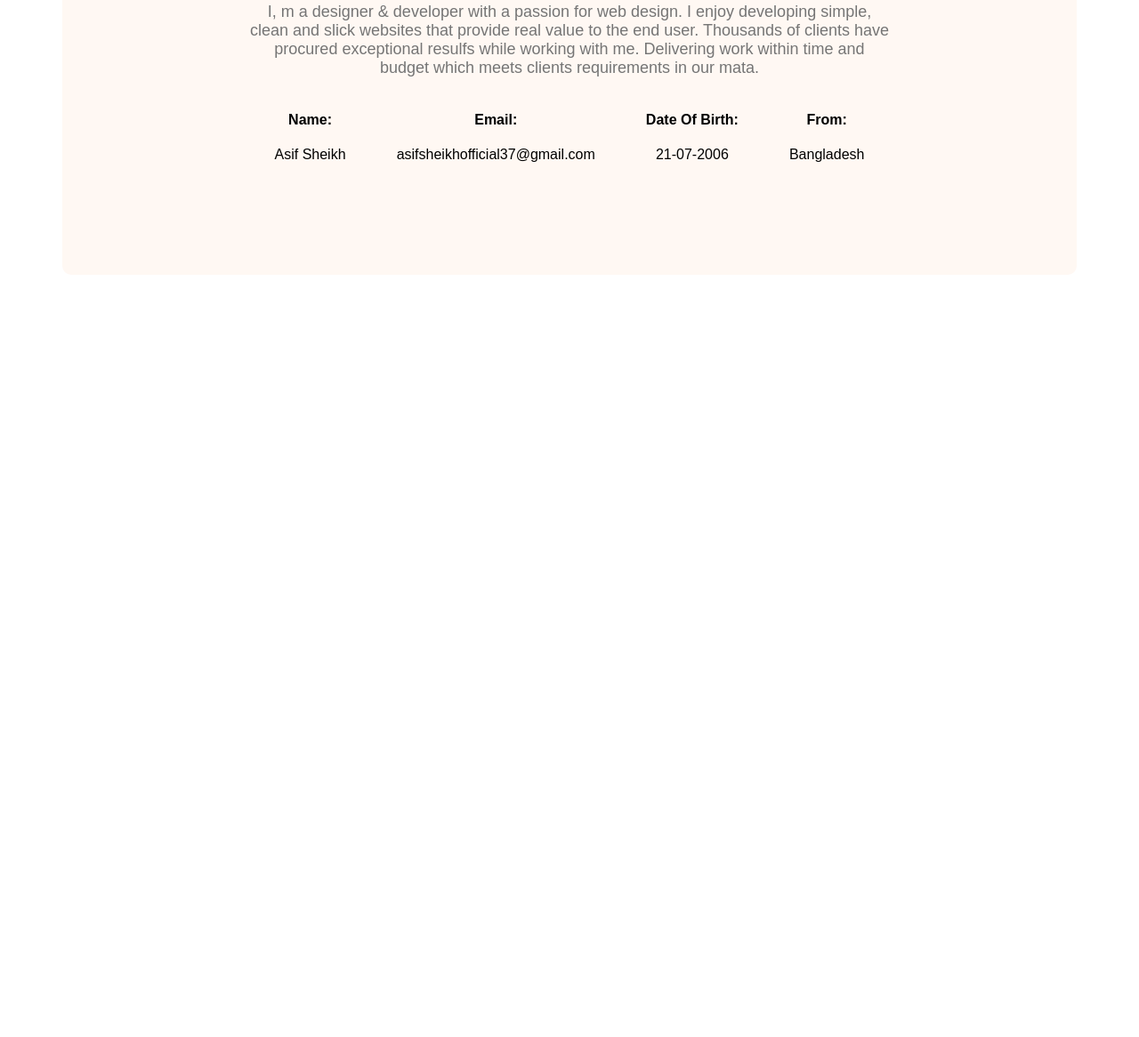
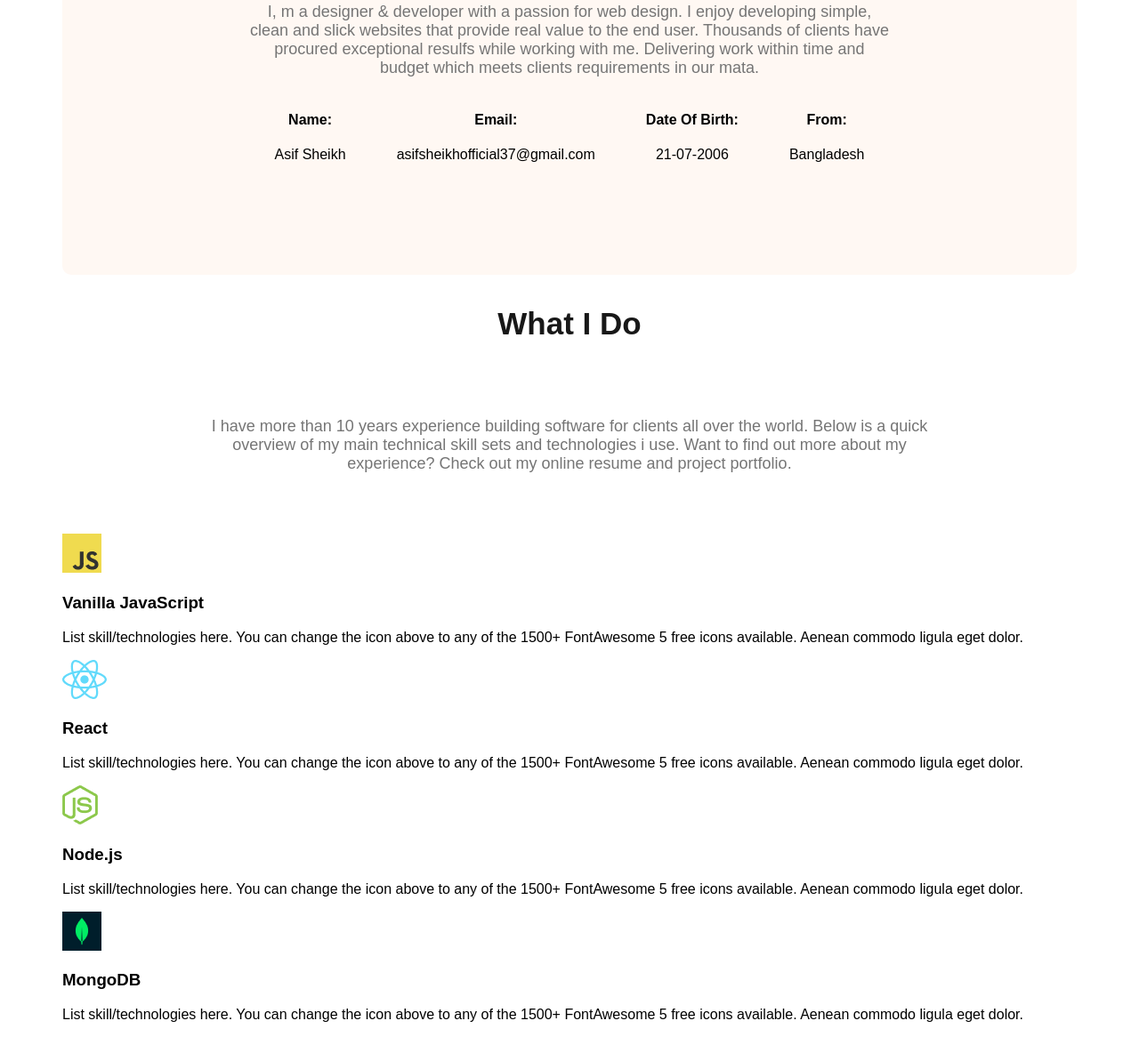
Before and after one commit to notasifoffficial/web-portfolio-site, a plain HTML site: page index.html in a window 1280 px wide. Shown: the part 1158-2324 px from the top of the page at 89% size. Before the commit the page ends 1475 px from the top, so only its background shows below. Drawn offline with Linux system fonts and the light colour scheme; a web font is replaced by a local one.

Commit message:
new skills added

```diff
--- a/index.html
+++ b/index.html
@@ -54,6 +54,32 @@
                 </div>
             </div>
         </section>
+
+        <section>
+            <h3 class="section-title">What I Do</h3>
+            <p id="what-i-do-description" class="section-description">I have more than 10 years experience building software for clients all over the world. Below is a quick overview of my main technical skill sets and technologies i use. Want to find out more about my experience? Check out my online resume and project portfolio.</p>
+
+            <div class="skill">
+                <img src="images/icons/js.png" alt="JavaScrpit">
+                <h3 class="skill-title">Vanilla JavaScript</h3>
+                <p class="skill-description">List skill/technologies here. You can change the icon above to any of the 1500+ FontAwesome 5 free icons available. Aenean commodo ligula eget dolor.</p>
+            </div>
+            <div class="skill">
+                <img src="images/icons/react.png" alt="React">
+                <h3 class="skill-title">React</h3>
+                <p class="skill-description">List skill/technologies here. You can change the icon above to any of the 1500+ FontAwesome 5 free icons available. Aenean commodo ligula eget dolor.</p>
+            </div>
+            <div class="skill">
+                <img src="images/icons/nodejs.png" alt="Node.js">
+                <h3 class="skill-title">Node.js</h3>
+                <p class="skill-description">List skill/technologies here. You can change the icon above to any of the 1500+ FontAwesome 5 free icons available. Aenean commodo ligula eget dolor.</p>
+            </div>
+            <div class="skill">
+                <img src="images/icons/mongo.png" alt="MongoDB">
+                <h3 class="skill-title">MongoDB</h3>
+                <p class="skill-description">List skill/technologies here. You can change the icon above to any of the 1500+ FontAwesome 5 free icons available. Aenean commodo ligula eget dolor.</p>
+            </div>
+        </section>
     </main>
     <footer>
 
--- a/style/style.css
+++ b/style/style.css
@@ -100,3 +100,6 @@ main{
 .about-info{
     text-align: center;
 }
+#what-i-do-description{
+    padding: 50px 150px;
+}
```
